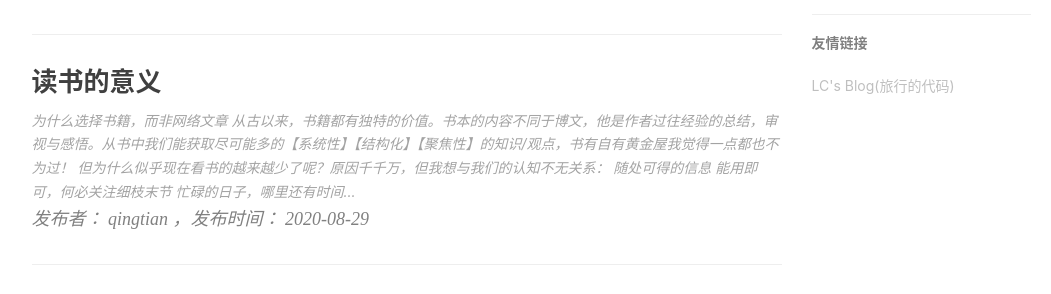
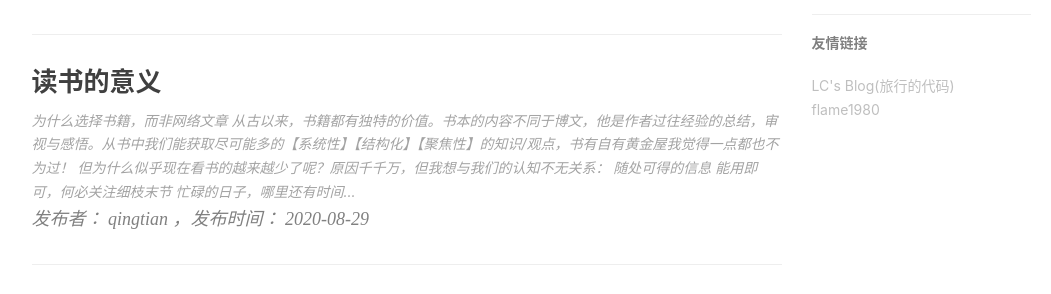
Before and after one commit to qingtian/qingtian.github.com, a Jekyll site: the page built from index.html, in a window 1280 px wide and 900 px high, scrolled down 756 px. Shown: the part 159-453 px from the top of the window, without its empty margins (136-1187 px from the left). Built offline with Jekyll 4.4.1, drawn with Linux system fonts in a browser that asks for light colours; nearby versions of some CDN libraries; the list of posts is cut into pages by our own code; comment, search, counter and statistics services are not loaded.

Commit message:
添加小川的博客

```diff
--- a/_config.yml
+++ b/_config.yml
@@ -84,6 +84,10 @@ friends: [
     {
         title: "LC's Blog(旅行的代码)",
         href: "https://lchml.com/"
+    },
+    {
+      title: "flame1980",
+      href: "https://blog.csdn.net/flame1980"
     }
 ]
 
```
